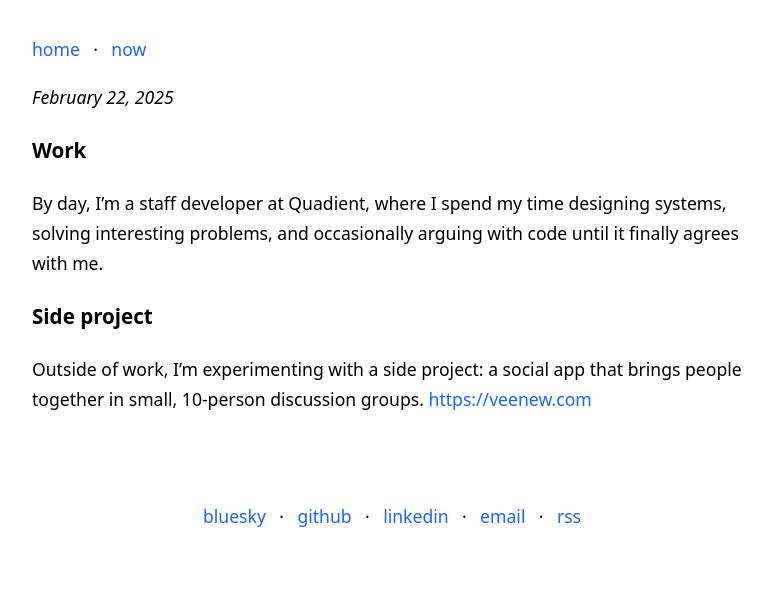
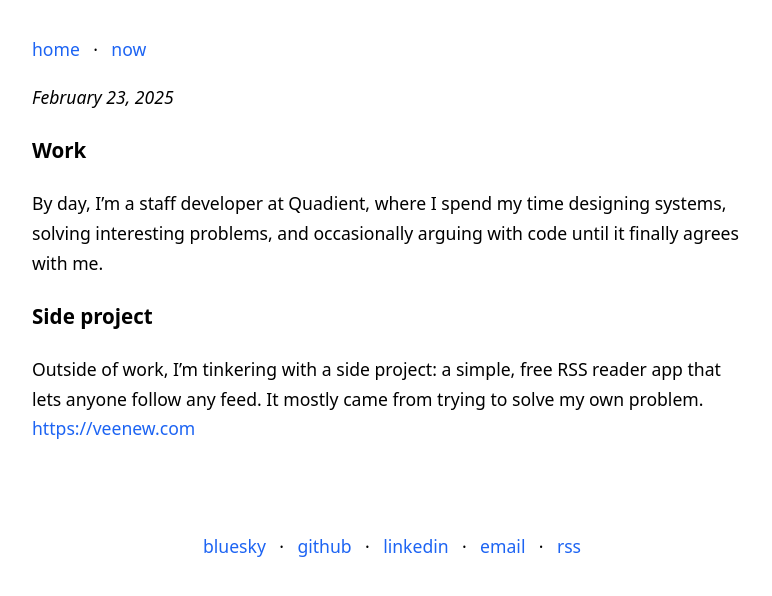
Before and after one commit to vasanthv/vasanthv.github.io, a Jekyll site: the page built from now.md, in a window 1280 px wide. Shown: the top 596 px of the page, without its empty margins (248-1020 px from the left). Built offline with Jekyll 4.4.1, drawn with Linux system fonts in a browser that asks for light colours.

Commit message:
Update now.md

```diff
--- a/now.md
+++ b/now.md
@@ -3,7 +3,7 @@ layout: default
 title: Now
 ---
 
-_February 22, 2025_
+_February 23, 2025_
 
 ### Work
 
@@ -11,4 +11,4 @@ By day, I’m a staff developer at Quadient, where I spend my time designing sys
 
 ### Side project
 
-Outside of work, I’m experimenting with a side project: a social app that brings people together in small, 10-person discussion groups. [https://veenew.com](https://veenew.com)
+Outside of work, I’m tinkering with a side project: a simple, free RSS reader app that lets anyone follow any feed. It mostly came from trying to solve my own problem. [https://veenew.com](https://veenew.com)
```
